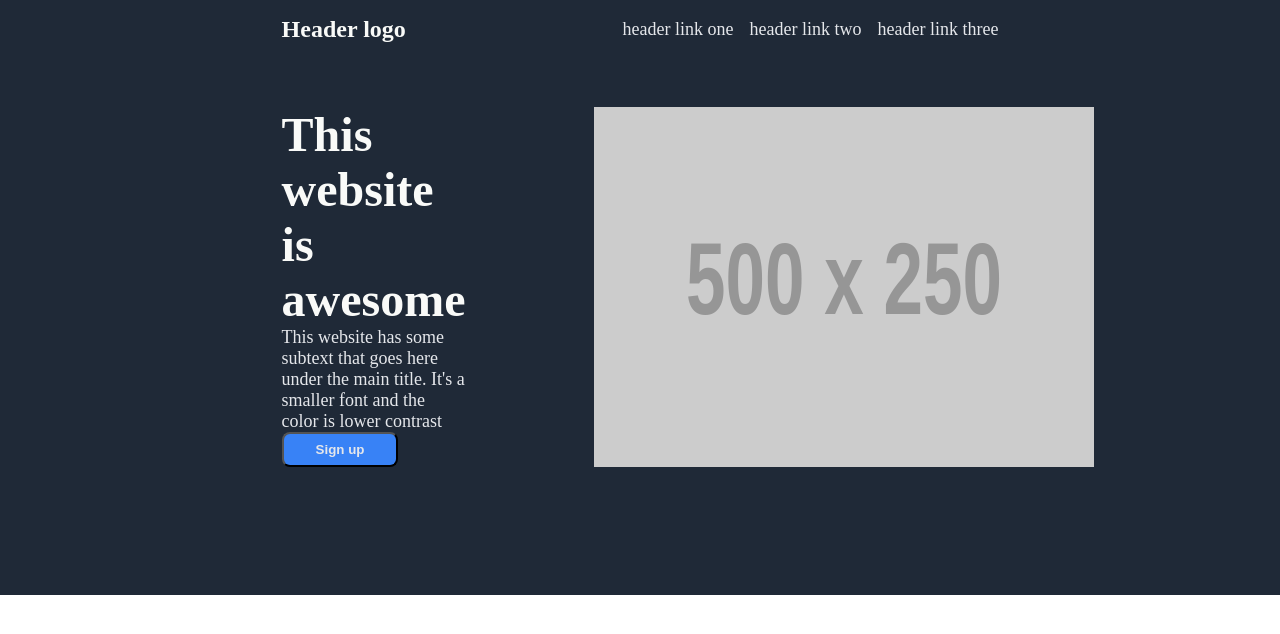
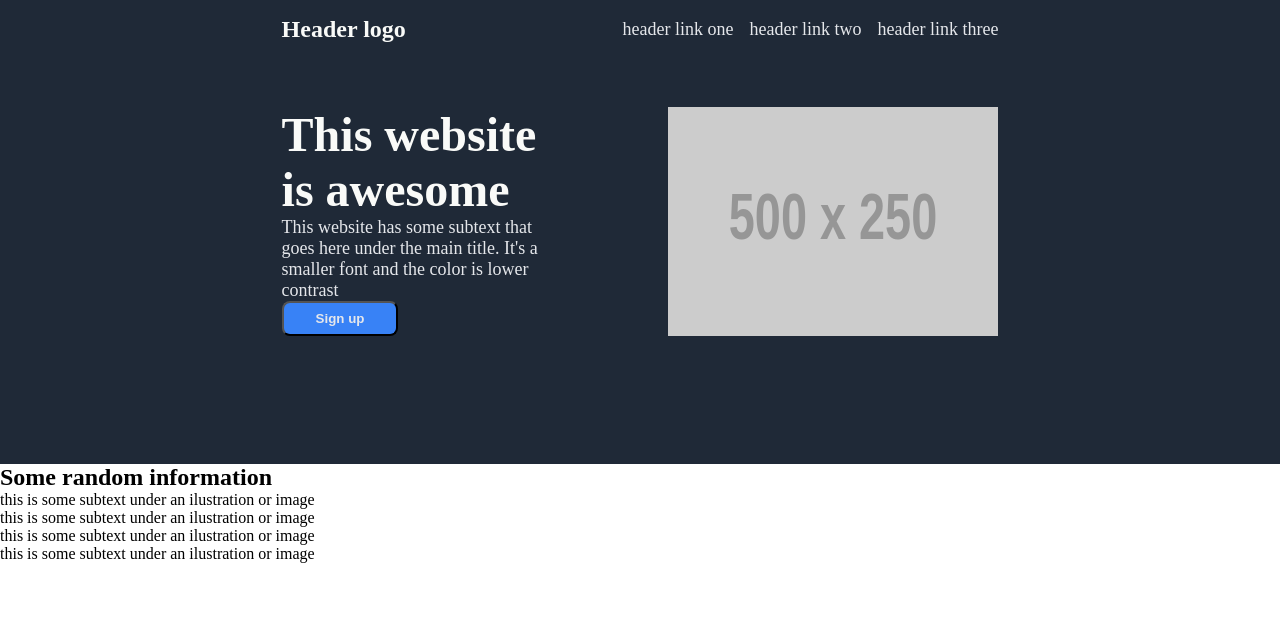
Before and after one commit to tirbogdan/landing-page, a plain HTML site: page index.html in a window 1280 px wide. Drawn offline with Linux system fonts and the light colour scheme; placeholder pictures from the web are drawn by us.

Commit message:
Create section 2 elementes

```diff
--- a/index.html
+++ b/index.html
@@ -33,5 +33,24 @@
         </div>
       </div>
     </section>
+
+    <section class="section2">
+        <h1 class="section2-heading">Some random information</h1>
+        <div class="card-container">
+
+          <div class="card-box"></div>
+          <p class="card-text">this is some subtext under an ilustration or image</p>
+
+          <div class="card-box"></div>
+          <p class="card-text">this is some subtext under an ilustration or image</p>
+
+          <div class="card-box"></div>
+          <p class="card-text">this is some subtext under an ilustration or image</p>
+
+          <div class="card-box"></div>
+          <p class="card-text">this is some subtext under an ilustration or image</p>
+
+        </div>
+    </section>
   </body>
 </html>
--- a/style.css
+++ b/style.css
@@ -1,6 +1,7 @@
 *{
     margin: 0%;
     padding: 0;
+
 }
 
 body {
@@ -24,6 +25,7 @@ body {
    flex-direction: column;
    align-items: center;
    max-width: 56%;
+
    padding: 16px 128px 64px 128px;
    color: white;
    flex: 1;
@@ -91,6 +93,8 @@ body {
 }
 
 #top-image {
-    flex: 1;
+    flex: 1 2 0;
     max-width: 600px;
+    min-width: 300px;
+    min-height: 150px;
 }
```
